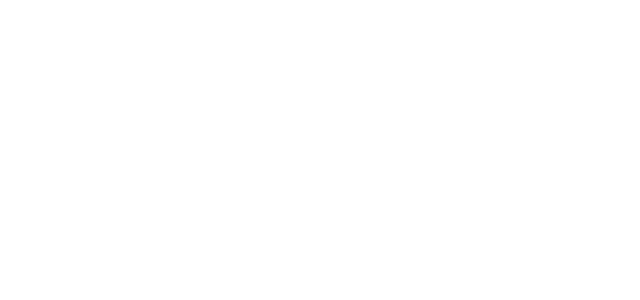
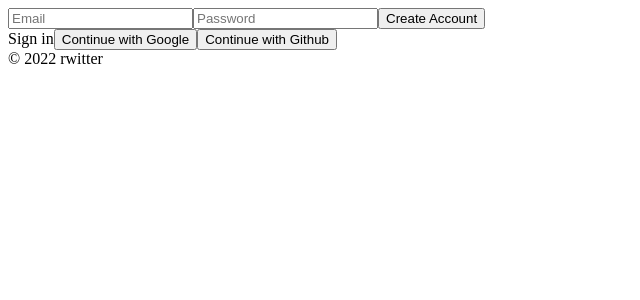
Before and after one commit to rhanziy/rwitter, a React (Create React App) app: page / in a window 1280 px wide. Shown: the top 300 px of the page, without its empty margins (0-640 px from the left). Built offline with nearby package versions, Linux system fonts and the light colour scheme; no server answers.

Commit message:
add login

```diff
--- a/package.json
+++ b/package.json
@@ -6,8 +6,10 @@
     "@testing-library/jest-dom": "^5.16.5",
     "@testing-library/react": "^13.4.0",
     "@testing-library/user-event": "^13.5.0",
+    "firebase": "^9.6.1",
     "react": "^18.2.0",
     "react-dom": "^18.2.0",
+    "react-router-dom": "^5.3.0",
     "react-scripts": "5.0.1",
     "web-vitals": "^2.1.4"
   },
--- a/src/App.js
+++ /dev/null
@@ -1,10 +0,0 @@
-
-function App() {
-  return (
-    <div className="App">
-
-    </div>
-  );
-}
-
-export default App;
--- /dev/null
+++ b/src/components/App.js
@@ -0,0 +1,26 @@
+import AppRouter from "../components/Router";
+import { useEffect, useState } from "react";
+import { authService } from "../myBase"
+
+function App() {
+  const [ init, setInit ] = useState(false);
+  const [isLoggedIn, setIsLoggedIn] = useState(false);
+  useEffect(()=>{
+    authService.onAuthStateChanged((user)=>{
+      if(user){
+        setIsLoggedIn(true);
+      } else {
+        setIsLoggedIn(false);
+      }
+      setInit(true);
+    })
+  }, [])
+  return (
+    <>
+      { init ? <AppRouter isLoggedIn={isLoggedIn}/> : "Initializing...." }
+      <footer>&copy; {new Date().getFullYear()} rwitter</footer>
+    </>
+  );
+}
+
+export default App;
--- /dev/null
+++ b/src/components/Router.js
@@ -0,0 +1,29 @@
+import React, { useState } from "react";
+import { HashRouter as Router, Route, Switch } from "react-router-dom";
+import Auth from "../routes/Auth";
+import Home from "../routes/Home";
+
+
+const AppRouter = ({ isLoggedIn }) => {
+
+    return (
+        <Router>
+            <Switch>
+                { isLoggedIn ? (
+                <>
+                    <Route exact path="/">
+                        <Home />
+                    </Route>
+                </>
+                )
+                : (
+                    <Route exact path="/">
+                        <Auth />
+                    </Route>
+                )}
+            </Switch>
+        </Router>
+    )
+}
+
+export default AppRouter;
--- a/src/index.js
+++ b/src/index.js
@@ -1,7 +1,13 @@
 import React from 'react';
 import ReactDOM from 'react-dom/client';
-import App from './App';
-import reportWebVitals from './reportWebVitals';
+import App from './components/App';
+
+import firebase from "firebase/compat/app";
+import "firebase/compat/auth";
+import "firebase/compat/firestore";
+import "firebase/compat/storage";
+
+console.log(firebase);
 
 const root = ReactDOM.createRoot(document.getElementById('root'));
 root.render(
@@ -9,6 +15,3 @@
     <App />
   </React.StrictMode>
 );
-
-
-reportWebVitals();
--- /dev/null
+++ b/src/myBase.js
@@ -0,0 +1,16 @@
+import { initializeApp } from "firebase/app";
+import { getAuth } from "firebase/auth";
+
+
+const firebaseConfig = {
+    apiKey: process.env.REACT_APP_API_KEY,
+    authDomain: process.env.REACT_APP_REACT_APP_AUTH_DOMAIN,
+    projectId: process.env.REACT_APP_PROJECT_ID ,
+    storageBucket: process.env.REACT_APP_STORAGE_BUCKET,
+    messagingSenderId: process.env.REACT_APP_MESSAGIN_ID,
+    appId: process.env.REACT_APP_APP_ID
+};
+
+
+const app = initializeApp(firebaseConfig);
+export const authService = getAuth();
--- a/src/reportWebVitals.js
+++ /dev/null
@@ -1,13 +0,0 @@
-const reportWebVitals = onPerfEntry => {
-  if (onPerfEntry && onPerfEntry instanceof Function) {
-    import('web-vitals').then(({ getCLS, getFID, getFCP, getLCP, getTTFB }) => {
-      getCLS(onPerfEntry);
-      getFID(onPerfEntry);
-      getFCP(onPerfEntry);
-      getLCP(onPerfEntry);
-      getTTFB(onPerfEntry);
-    });
-  }
-};
-
-export default reportWebVitals;
--- /dev/null
+++ b/src/routes/Auth.js
@@ -0,0 +1,64 @@
+import React, { useState } from "react";
+import { getAuth, signInWithEmailAndPassword ,createUserWithEmailAndPassword } from "firebase/auth";
+import { authService } from "../myBase";
+
+
+const Auth = () => {
+    const [ email, setEmail ] = useState("");
+    const [ pass, setPass ] = useState("");
+    const [ newAccount, setNewAccount ] = useState(true);
+    const [ error, setError ] = useState("");
+
+    const onChange = (e) =>{
+        const { name, value } = e.target;
+        if(name === "email"){
+            setEmail(value);
+        }else if(name === "pass"){
+            setPass(value);
+        }
+    }
+    const onSubmit = async(e)=>{
+        e.preventDefault();
+        try {
+            let data;
+            if(newAccount){
+                data = await createUserWithEmailAndPassword(authService, email, pass);
+            } else {
+                data = await signInWithEmailAndPassword(authService, email, pass);
+            }
+        } catch(error) {
+            setError(error.message);
+        }
+    };
+    const toggleAccount = () => setNewAccount((prev) => !prev)
+    return(
+        <div>
+            <form onSubmit={onSubmit}>
+                <input
+                    name="email"
+                    type="text"
+                    placeholder="Email"
+                    required value={email}
+                    onChange={onChange}
+                />
+                <input
+                    name ="pass"
+                    type="password"
+                    placeholder="Password"
+                    required
+                    value={pass}
+                    onChange={onChange}
+                />
+                <input type="submit" value={ newAccount ? "Create Account" : "Sign In" } />
+                { error }
+            </form>
+            <span onClick={toggleAccount}>{ newAccount ? "Sign in" : "Create Account" }</span>
+            <button>Continue with Google</button>
+            <button>Continue with Github</button>
+        </div>
+    )
+
+
+}
+
+export default Auth;
--- /dev/null
+++ b/src/routes/EditProfile.js
@@ -0,0 +1,4 @@
+import React from "react";
+
+
+export default () => <span>Edit Profile</span>
--- /dev/null
+++ b/src/routes/Home.js
@@ -0,0 +1,5 @@
+import React from "react";
+
+
+const Home = () => <span>Home</span>;
+export default Home;
--- /dev/null
+++ b/src/routes/Profile.js
@@ -0,0 +1,4 @@
+import React from "react";
+
+
+export default () => <span>Profile</span>
```
Also changed, not shown: 2 other files (tests, documents, lock files or other folders).
